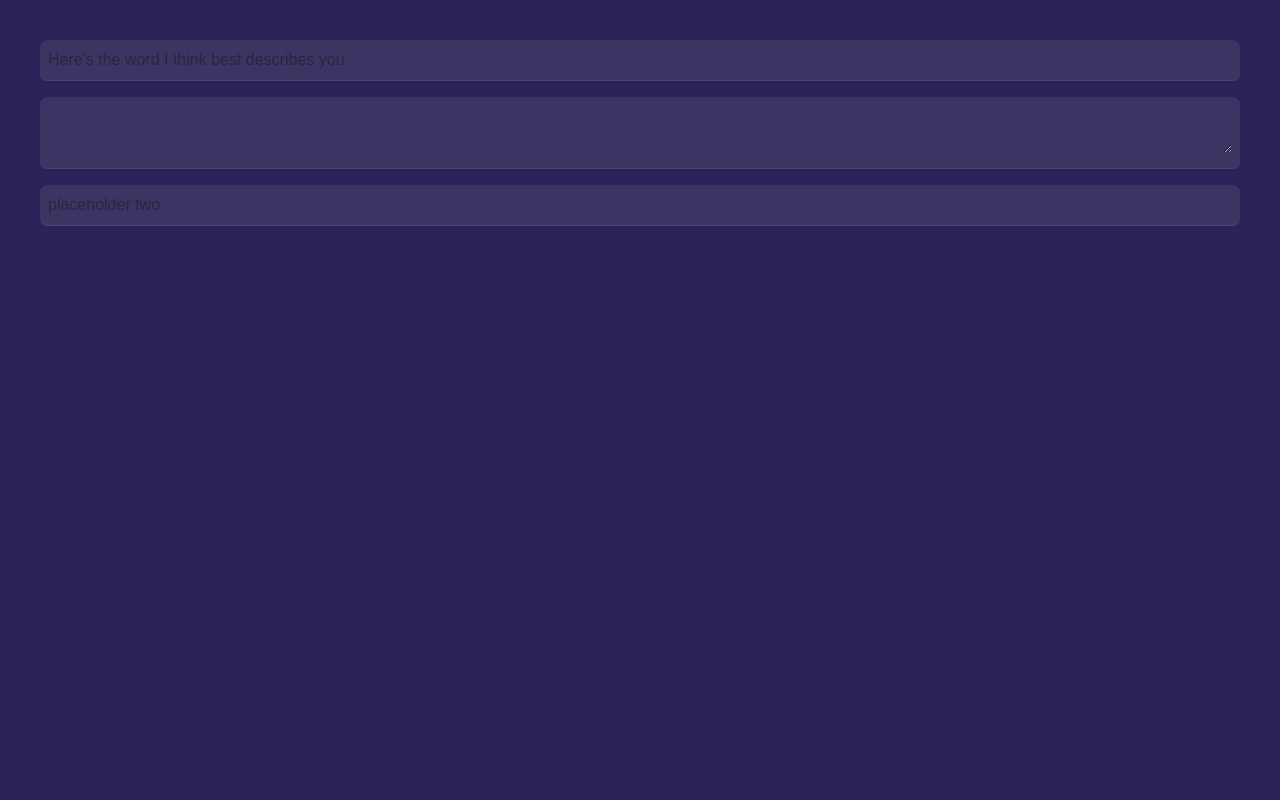
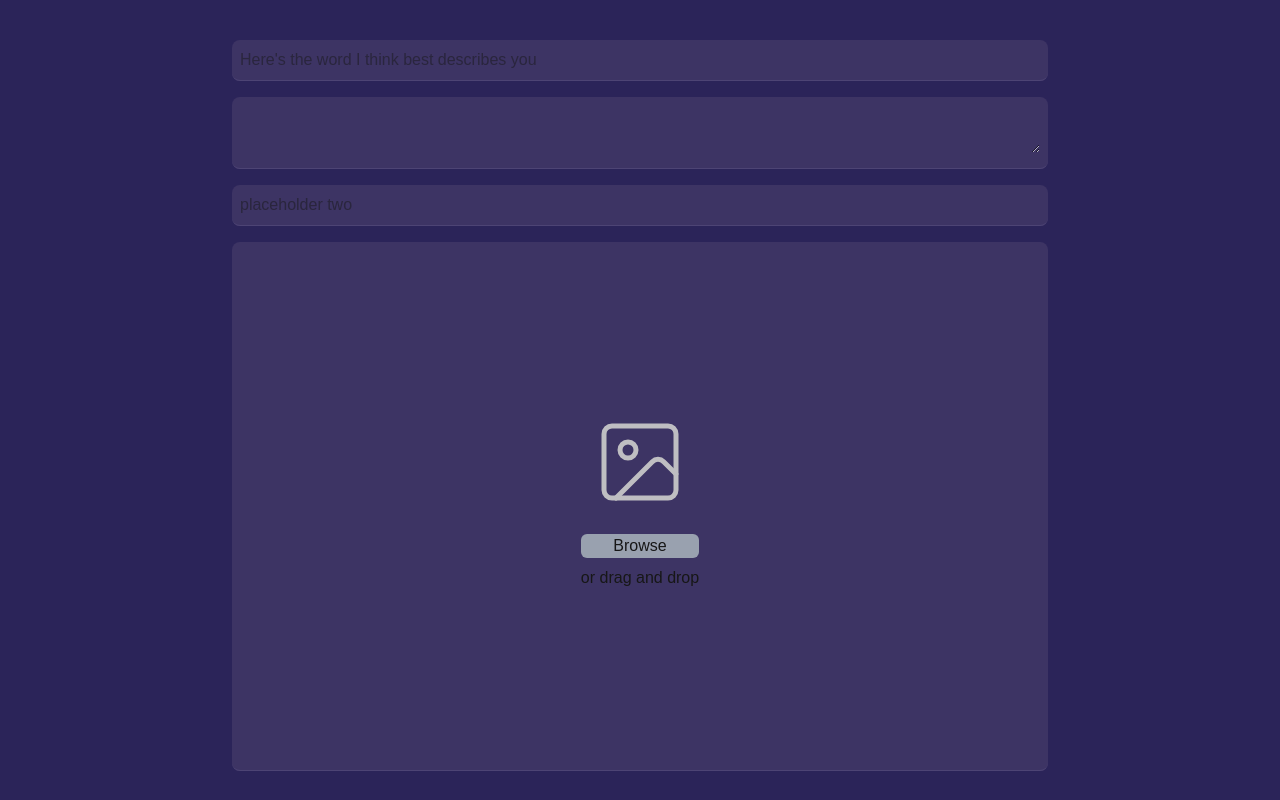
Before and after one commit to SleepyWoodpecker/Birthdays, a Next.js app: page / in a window 1280 px wide. Built offline with nearby package versions, Linux system fonts and the light colour scheme.

Commit message:
added image uploads

```diff
--- a/package.json
+++ b/package.json
@@ -29,6 +29,8 @@
     "eslint": "^9",
     "eslint-config-next": "15.3.2",
     "postcss": "^8.5.3",
+    "prettier": "^3.5.3",
+    "prettier-plugin-tailwindcss": "^0.6.11",
     "tailwindcss": "^4.1.7",
     "typescript": "^5"
   }
--- a/src/app/components/BirthdayWishForm/BirthdayWishForm.tsx
+++ b/src/app/components/BirthdayWishForm/BirthdayWishForm.tsx
@@ -2,6 +2,7 @@
 
 import { useState } from "react";
 import FormInputField from "./InputField";
+import ImageUploader from "./ImageUpload";
 
 export default function BirthdayWishForm() {
   const [oneWordDescription, setOneWordDescription] = useState("");
@@ -14,7 +15,7 @@ export default function BirthdayWishForm() {
   //
 
   return (
-    <div className="flex flex-col">
+    <div className="flex flex-col gap-4 px-48">
       {/* form title */}
 
       {/* form fields */}
@@ -40,6 +41,7 @@ export default function BirthdayWishForm() {
       </form>
 
       {/* images that you can upload */}
+      <ImageUploader />
     </div>
   );
 }
--- a/src/app/components/BirthdayWishForm/GlassContainer.tsx
+++ b/src/app/components/BirthdayWishForm/GlassContainer.tsx
@@ -1,8 +1,17 @@
-export default function GlassContainer({ children }: React.PropsWithChildren) {
+interface GlassContainerProps extends React.PropsWithChildren {
+  disableHover?: boolean;
+}
+
+export default function GlassContainer({
+  children,
+  disableHover = false,
+}: GlassContainerProps) {
   return (
     // add inline-block here to let div shrink to the size of its children
-    <div className="inline-block bg-[#3d3464] rounded-lg">
-      <div className="rounded-lg border-b border-[#4d4474] hover:bg-[#4d4474] transition-colors cursor-pointer p-2">
+    <div className="inline-block rounded-lg bg-[#3d3464]">
+      <div
+        className={`cursor-pointer rounded-lg border-b border-[#4d4474] p-2 transition-colors ${disableHover ? "" : "hover:bg-[#4d4474]"}`}
+      >
         {children}
       </div>
     </div>
--- a/src/app/components/BirthdayWishForm/ImageUpload.tsx
+++ b/src/app/components/BirthdayWishForm/ImageUpload.tsx
@@ -1,72 +1,133 @@
 "use client";
 
-import { useEffect, useCallback } from "react";
+import { useEffect, useState, useRef } from "react";
+import GlassContainer from "./GlassContainer";
+import { Image as ImagePlaceHolderIcon, X as XIcon } from "lucide-react";
 
 export default function ImageUploader() {
   // food for thought: how should the pasting interaction look like?
   // should it be that any paste would upload an image, or should it be that you
   // have to be focussed on the field first, and copy and pasting after that would
   // upload the copied image
+  const [uploadedImageUrl, setUploadedImageUrl] = useState<null | string>(null);
+  // const [dragActive, setDragActive] = useState(false);
+  const deviceTypeRef = useRef(false);
 
   const displayUploadedImage = (image: File) => {
     const imageDisplayField = document.getElementById(
-      "uploaded-main-image-preview"
+      "uploaded-main-image-preview",
     );
 
     if (!imageDisplayField) {
       return;
     }
 
+    if (!image.type.startsWith("image/")) {
+      console.log("Invalid image type");
+      return;
+    }
+
     if (imageDisplayField instanceof HTMLImageElement) {
-      imageDisplayField.src = URL.createObjectURL(image);
+      setUploadedImageUrl(URL.createObjectURL(image));
     }
   };
 
-  const imagePasteHandler = useCallback(
-    (e: ClipboardEvent, imageUploadElement: HTMLElement) => {
-      console.log("upload detected");
-      // take the newest image on the clipboard
-      const latestImages = e.clipboardData?.files;
+  const handleDrag = (e: React.DragEvent) => {
+    e.preventDefault();
+    e.stopPropagation();
+  };
 
-      console.log(latestImages);
+  const handleDrop = (e: React.DragEvent) => {
+    e.preventDefault();
+    e.stopPropagation();
 
-      if (!latestImages || latestImages.length === 0) {
+    if (e.dataTransfer.files && e.dataTransfer.files[0]) {
+      console.log(e.dataTransfer.files);
+      displayUploadedImage(e.dataTransfer.files[0]);
+    }
+  };
+
+  const handleUploadButtonClick = () => {
+    const fileUploadElement = document.getElementById("main-image-upload");
+    if (!fileUploadElement) {
       return;
     }
 
-      displayUploadedImage(latestImages[0]);
+    fileUploadElement.click();
+  };
 
-      if (imageUploadElement instanceof HTMLInputElement) {
-        imageUploadElement.files = latestImages;
+  const handleFileClickUpload = (e: React.ChangeEvent<HTMLInputElement>) => {
+    console.log("I have been clicked");
+    e.preventDefault();
+    if (e.target.files && e.target.files[0]) {
+      displayUploadedImage(e.target.files[0]);
     }
-    },
-    []
-  );
+  };
 
-  useEffect(() => {
-    const imageUploadElement = document.getElementById("main-image-upload");
+  const clearUpload = () => {
+    setUploadedImageUrl(null);
+  };
 
-    imageUploadElement?.addEventListener("paste", (e) =>
-      imagePasteHandler(e, imageUploadElement)
-    );
-
-    return () => {
-      imageUploadElement?.removeEventListener("paste", (e) =>
-        imagePasteHandler(e, imageUploadElement)
-      );
-    };
-  }, [imagePasteHandler]);
+  // TODO @Shawn: check the device type. if it is a mac, use command + v. if it is windows use ctrl + v
+  useEffect(() => {});
 
   return (
-    <div className="flex flex-col gap-3">
-      <img alt="uploadedMainImage" id="uploaded-main-image-preview"></img>
+    <GlassContainer disableHover>
+      <div
+        className="relative flex h-128 flex-col items-center justify-center gap-4"
+        onDragEnter={handleDrag}
+        onDragLeave={handleDrag}
+        onDragOver={handleDrag}
+        onDrop={handleDrop}
+      >
+        {uploadedImageUrl ? (
+          <button
+            className="absolute top-1 right-1 cursor-pointer rounded-md bg-red-400"
+            onClick={clearUpload}
+          >
+            <XIcon color="#ffffff" strokeWidth={1.25} />
+          </button>
+        ) : (
+          ""
+        )}
+
+        {/* TODO: round image, improve proportions on image rounding */}
+        <img
+          alt="uploadedMainImage"
+          id="uploaded-main-image-preview"
+          className={`${uploadedImageUrl ? "" : "hidden"} h-96 w-full rounded-md p-5`}
+          src={uploadedImageUrl}
+        ></img>
+
+        <ImagePlaceHolderIcon
+          size={96}
+          color="#bfbec2"
+          strokeWidth={1.25}
+          className={`${uploadedImageUrl ? "hidden" : ""}`}
+        />
+        {uploadedImageUrl ? (
+          ""
+        ) : (
+          <div className="m-2 flex flex-col gap-2">
+            <button
+              className="cursor-pointer rounded-md bg-gray-400"
+              onClick={handleUploadButtonClick}
+            >
+              Browse
+            </button>
+            <p>or drag and drop</p>
+          </div>
+        )}
 
         <input
           type="file"
           name="mainImageUpload"
           accept="image/*"
           id="main-image-upload"
+          className="hidden"
+          onChange={handleFileClickUpload}
         />
       </div>
+    </GlassContainer>
   );
 }
```
Also changed, not shown: src/app/utils.ts (added, +12 -0 lines), .prettierrc.json (added), test.txt (deleted), 1 other file (tests, documents, lock files or other folders). Lines whose indentation alone changed are shown as unchanged.
